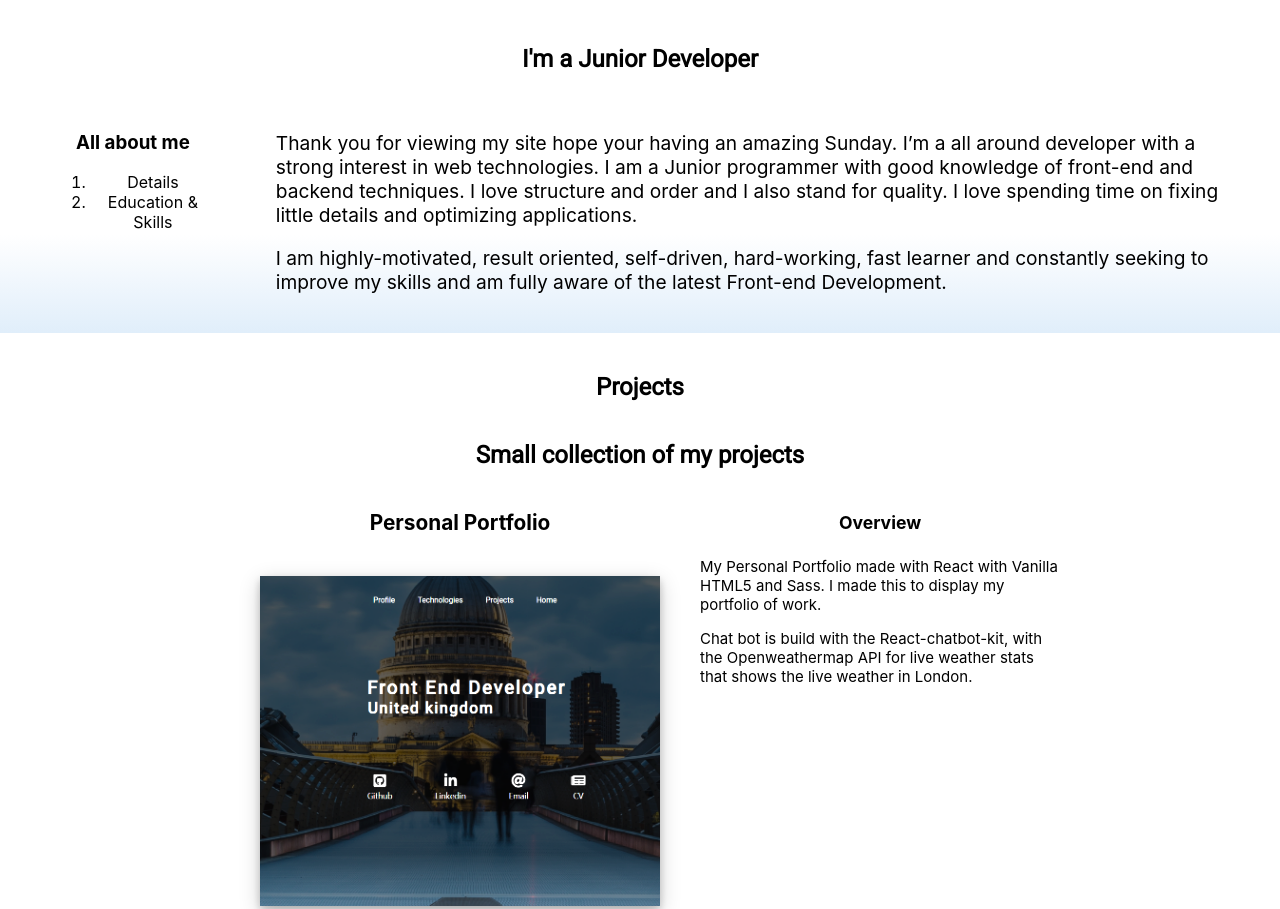
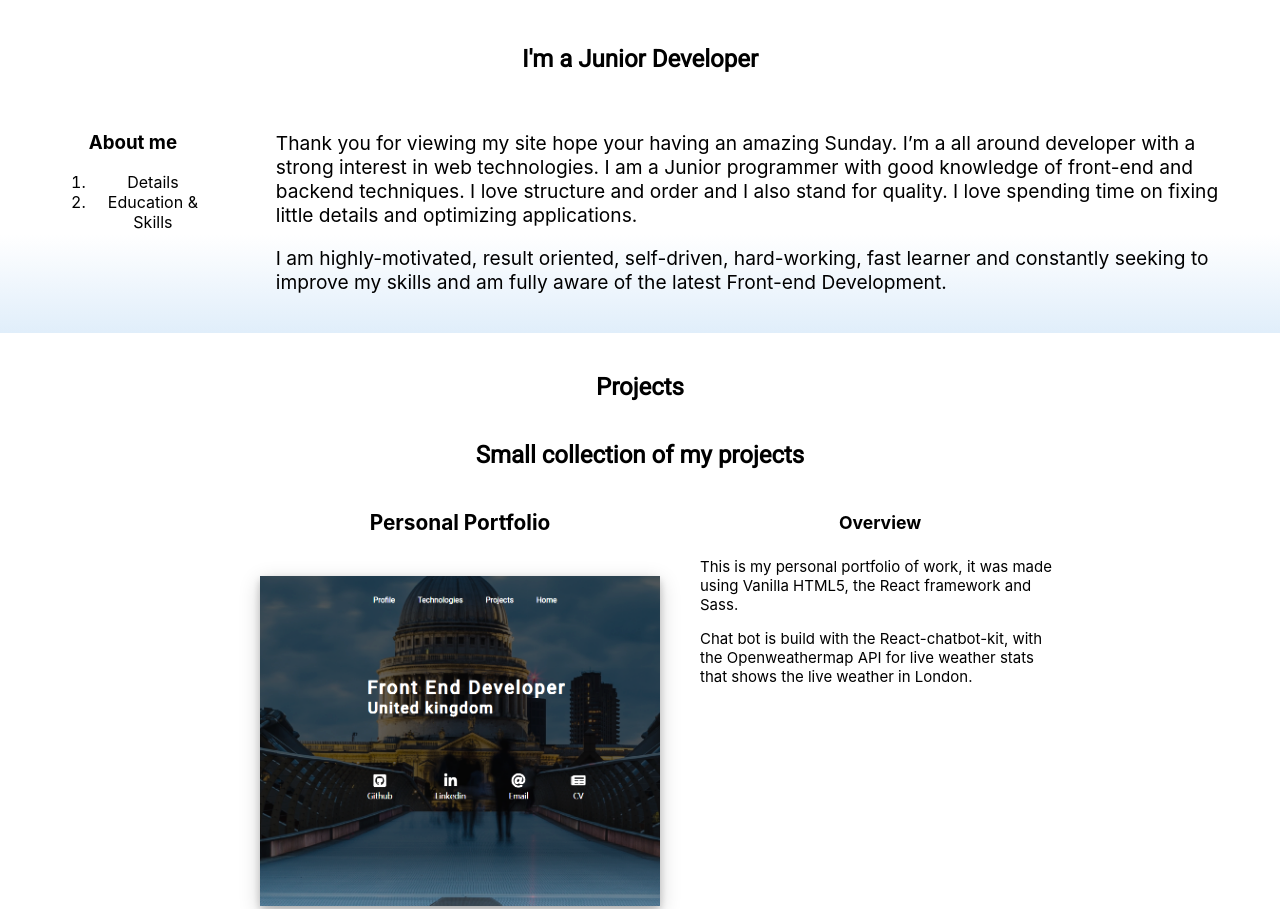
Before and after one commit to datalessuk/personal-portfolio, a React (Create React App) app: page / in a window 1280 px wide. Shown: the part 885-1794 px from the top of the page. Built offline with nearby package versions, Linux system fonts and the light colour scheme; what react-chatbot-kit would draw is missing.

Commit message:
project heading change

```diff
--- a/src/App.js
+++ b/src/App.js
@@ -11,13 +11,13 @@ import ChatButton from './components/ChatButton'
 
 import personalImage from './img/Project-img/personal.PNG'
 import whenToWake from './img/Project-img/whentowakeup.PNG'
-
+//CI= npm run
 function App(props) {
   return (
     <div className="App">
       <Header />
       <AboutMe />
-      <Projects title="Personal Portfolio" mainHeading={"Projects"} subHeading={"Small collection of my projects"}  image={personalImage} info="My Personal Portfolio made with React with Vanilla HTML5 and Sass. I made this to display my portfolio of work."infoSecondLine='Chat bot is build with the React-chatbot-kit, with the Openweathermap API for live weather stats that shows the live weather in London.' link={'https://github.com/datalessuk/personal-portfolio'}/>
+      <Projects title="Personal Portfolio" mainHeading={"Projects"} subHeading={"Small collection of my projects"}  image={personalImage} info="This is my personal portfolio of work, it was made using Vanilla HTML5, the React framework and Sass."infoSecondLine='Chat bot is build with the React-chatbot-kit, with the Openweathermap API for live weather stats that shows the live weather in London.' link={'https://github.com/datalessuk/personal-portfolio'}/>
       <Projects title="When to wake up"
        image={whenToWake} info="An app that calculates the perfect time to wake up in the morning feeling well rested and ready for the day. Based on the average time it takes to fall asleep" link={'#'}/>
       <ChatButton />
--- a/src/components/AboutMe.js
+++ b/src/components/AboutMe.js
@@ -31,8 +31,8 @@ function AboutMe(){
         <div className="flex-container">
 
          <div className="col-1">
+         <h3>About me</h3>
 
-                <h3>All about me</h3>
                 <ol>
                     <li onClick={()=>setText(!showText)}>Details</li>
                     <li onClick={()=>setText(!showText)}>Education & Skills</li>
```
